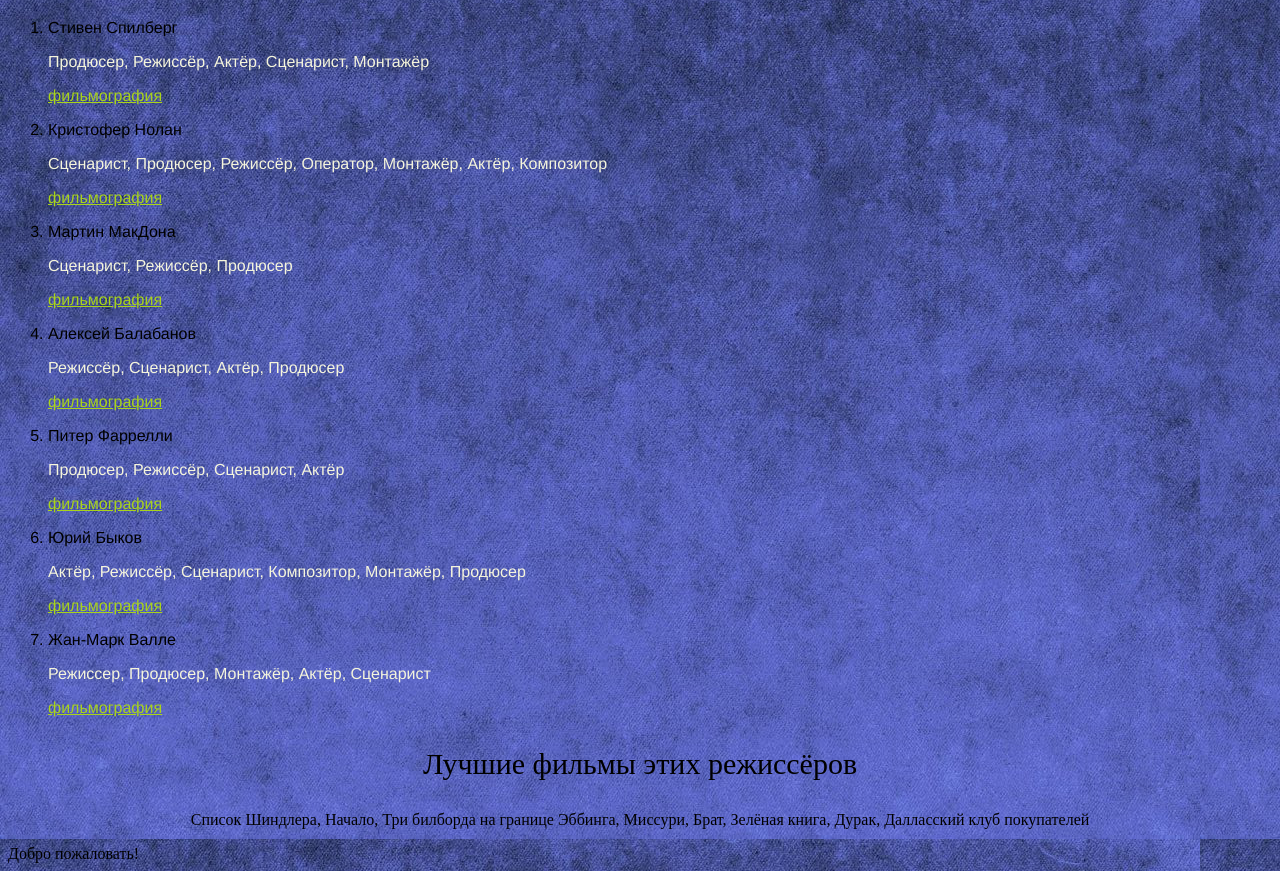
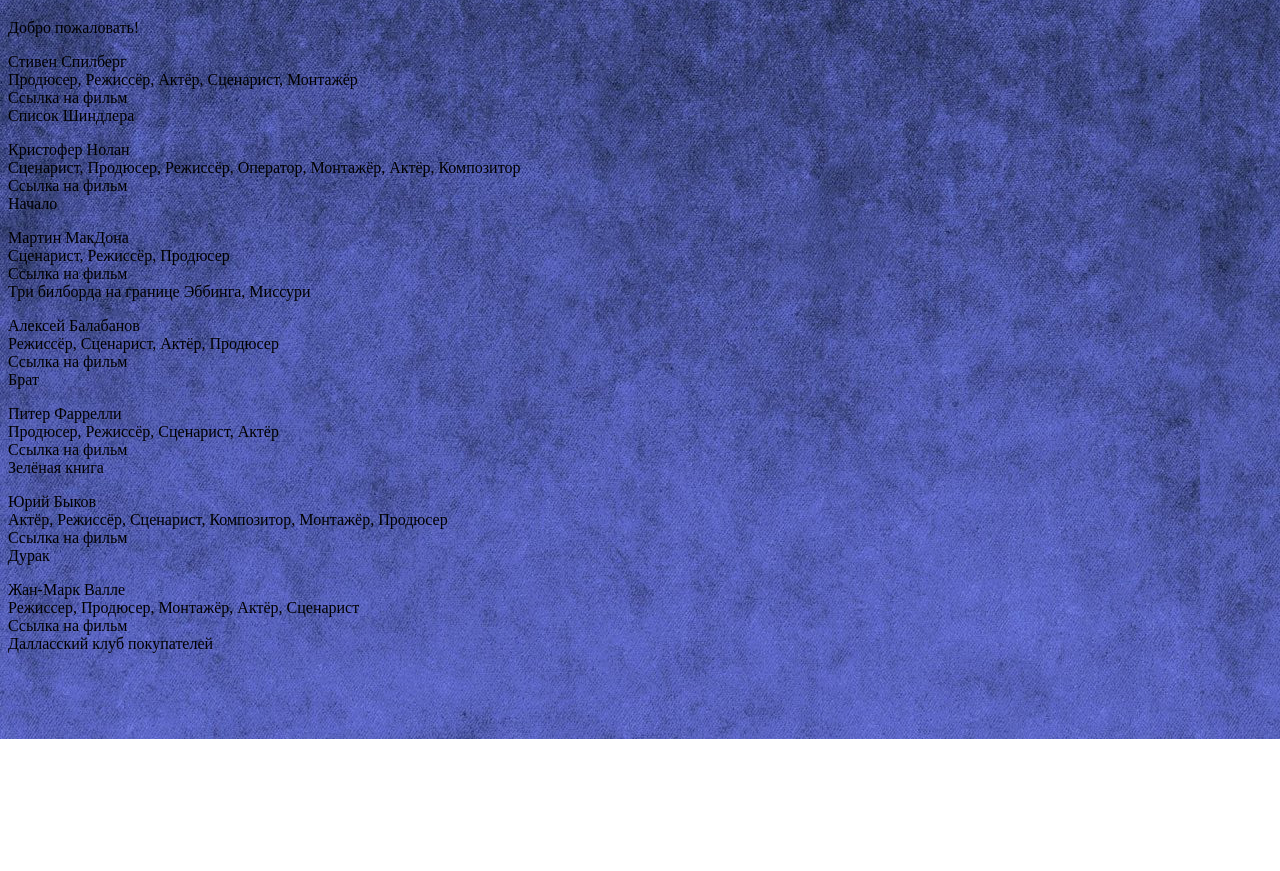
Before and after one commit to BoomZombie/Week14, a plain HTML site: page index.html in a window 1280 px wide. Shown: the part 61-932 px from the top of the page. After the commit the page ends 800 px from the top, so only its background shows below. Drawn offline with Linux system fonts and the light colour scheme.

Commit message:
Change to index, script

```diff
--- a/index.html
+++ b/index.html
@@ -11,54 +11,9 @@
 
 <body style="background-image: url(img/background.jpg);">
     <h1>Режиссеры</h1>
-        <ol>
-            <li class="director">
-                <p class="name">Стивен Спилберг</p>
-                <p class = "career">Продюсер, Режиссёр, Актёр, Сценарист, Монтажёр</p>
-                <a class="link" href="https://ru.wikipedia.org/wiki/%D0%A4%D0%B8%D0%BB%D1%8C%D0%BC%D0%BE%D0%B3%D1%80%D0%B0%D1%84%D0%B8%D1%8F_%D0%A1%D1%82%D0%B8%D0%B2%D0%B5%D0%BD%D0%B0_%D0%A1%D0%BF%D0%B8%D0%BB%D0%B1%D0%B5%D1%80%D0%B3%D0%B0">фильмография</a>
-            </li>
 
-            <li class="director">
-                <p class="name">Кристофер Нолан</p>
-                <p class = "career">Сценарист, Продюсер, Режиссёр, Оператор, Монтажёр, Актёр, Композитор</p>
-                <a  class="link" href="https://www.film.ru/compilation/vse-filmy-kristofera-nolana-ot-luchshego-k-horoshemu">фильмография</a>
-            </li>
+    <div id="directors-list"></div>
 
-            <li class="director">
-                <p class="name">Мартин МакДона</p>
-                <p class = "career">Сценарист, Режиссёр, Продюсер</p>
-                <a class="link" href="https://www.film.ru/person/martin-makdonah">фильмография</a>
-            </li>
-
-            <li class="director">
-                <p class="name">Алексей Балабанов</p>
-                <p class = "career">Режиссёр, Сценарист, Актёр, Продюсер</p>
-                <a class="link" href="https://www.film.ru/person/aleksey-balabanov">фильмография</a>
-            </li>
-
-            <li class="director">
-                <p class="name">Питер Фаррелли</p>
-                <p class = "career">Продюсер, Режиссёр, Сценарист, Актёр</p>
-                <a class="link" href="https://www.film.ru/person/piter-farrelli">фильмография</a>
-            </li>
-
-            <li class="director">
-                <p class="name">Юрий Быков</p>
-                <p class = "career">Актёр, Режиссёр, Сценарист, Композитор, Монтажёр, Продюсер</p>
-                <a class="link" href="https://www.film.ru/person/yuriy-bykov">фильмография</a>
-            </li>
-
-            <li class="director">
-                <p class="name">Жан-Марк Валле</p>
-                <p class = "career">Режиссер, Продюсер, Монтажёр, Актёр, Сценарист</p>
-                <a class="link" href="https://www.film.ru/person/zhan-mark-valle">фильмография</a>
-            </li>
-        </ol>
-
-        <div id="topFilmsList">
-            <p id="best">Лучшие фильмы этих режиссёров</p>
-            <p>Список Шиндлера, Начало, Три билборда на границе Эббинга, Миссури, Брат, Зелёная книга, Дурак, Далласский клуб покупателей</p>
-        </div>
     <script src="script.js"></script>
 </body>
 </html>
--- a/script.js
+++ b/script.js
@@ -49,27 +49,26 @@ const directors = [
     },
 ];
 
-directors.forEach((elem)  => {
-console.log(elem);
-const p = document.createElement('p');
-    p.textContent = elem.name;
-console.log(elem.name);
-    p.textContent = elem.career;
-console.log(elem.career);
-const a = document.createElement('a');
-    a.textContent = elem.films;
-console.log(elem.films);
-    p.textContent = elem.top_rated_film;
-console.log(elem.top_rated_film);
-//console.log(elem.name + elem.career + elem.films + elem.top_rated_film);
-});
+let bro = document.querySelector('#directors-list');
 
 const div = document.createElement('div');
     div.className = 'alert';
     div.innerHTML = 'Добро пожаловать!';
-    document.body.append(div);
+    bro.append(div);
+
+directors.forEach((elem)  => {
+    const p = document.createElement('p');
+    p.innerHTML = `<div>
+        <div>${elem.name}</div>
+        <div>${elem.career}</div>
+        <a src = '${elem.films}'>Ссылка на фильм</a>
+        <div>${elem.top_rated_film}</div>
+    </div>`;
+    bro.append(p);
+});
 
 const topFilmsList = directors.map((elem) => {
+    console.log(elem);
     return elem.top_rated_film;
 });
 console.log(topFilmsList);
```
